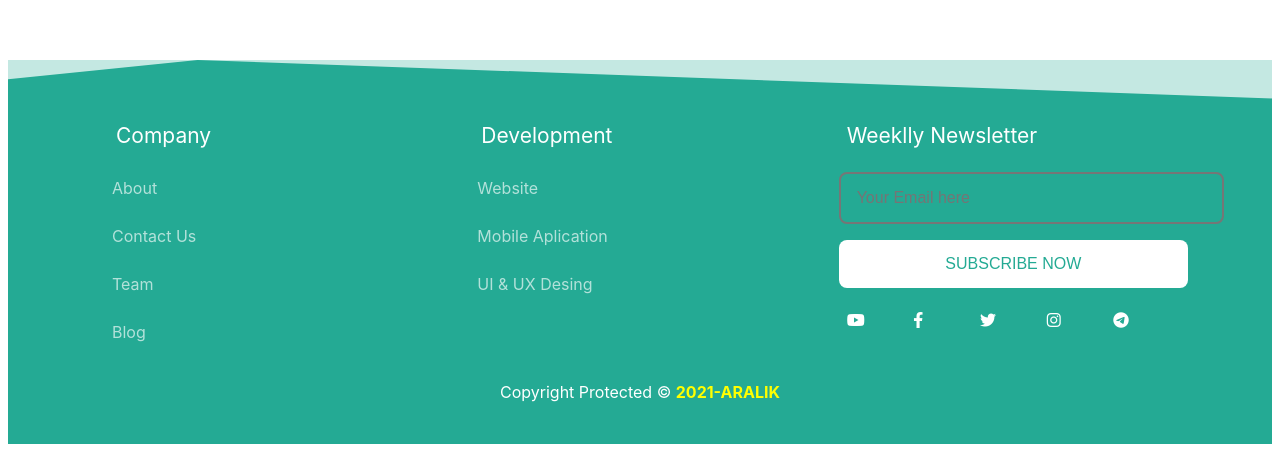
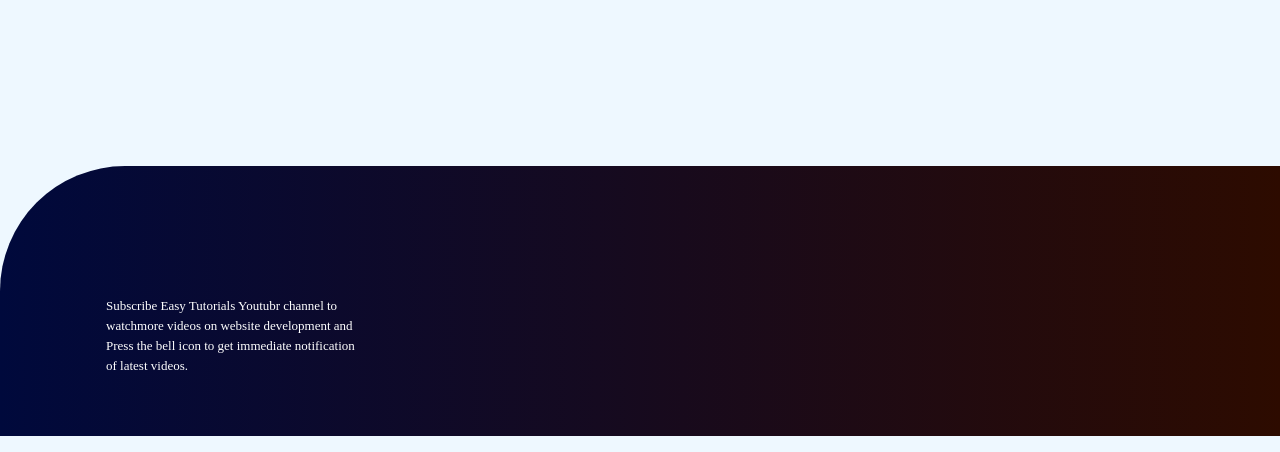
Before and after one commit to zubeydeozturk/Footer, a plain HTML site: page index.html in a window 1280 px wide. Shown: the part 364-816 px from the top of the page. Drawn offline with Linux system fonts and the light colour scheme.

Commit message:
Add files via upload

```diff
--- a/index.html
+++ b/index.html
@@ -4,47 +4,22 @@
     <meta charset="UTF-8">
     <meta http-equiv="X-UA-Compatible" content="IE=edge">
     <meta name="viewport" content="width=device-width, initial-scale=1.0">
-    <link rel="stylesheet" href="https://cdnjs.cloudflare.com/ajax/libs/font-awesome/6.0.0-beta3/css/all.min.css" integrity="sha512-Fo3rlrZj/k7ujTnHg4CGR2D7kSs0v4LLanw2qksYuRlEzO+tcaEPQogQ0KaoGN26/zrn20ImR1DfuLWnOo7aBA==" crossorigin="anonymous" referrerpolicy="no-referrer" />
     <link rel="stylesheet" href="style.css">
-    <title>Responsive Footer</title>
+    <link rel="stylesheet" href="https://cdnjs.cloudflare.com/ajax/libs/font-awesome/5.15.4/css/all.min.css" integrity="sha512-1ycn6IcaQQ40/MKBW2W4Rhis/DbILU74C1vSrLJxCq57o941Ym01SwNsOMqvEBFlcgUa6xLiPY/NS5R+E6ztJQ==" crossorigin="anonymous" referrerpolicy="no-referrer" />
+    <link href="https://fonts.googleapis.com/css2?family=Dosis:wght@300;400;500;600;700&family=Poppins:wght@200;300;400;500;600;700&family=Roboto:wght@100;300;400;500;700&display=swap" rel="stylesheet">
+    <title>Footer Desing</title>
 </head>
 <body>
     <footer>
-        <div class="art">
-            <div class="content">
-                <section>
-                    <header>Company</header>
-                    <a href="#">About</a>
-                    <a href="#">Contact Us</a>
-                    <a href="#">Team</a>
-                    <a href="#">Blog</a>
-                </section>
-                <section>
-                    <header>Development</header>
-                    <a href="#">Website</a>
-                    <a href="#">Mobile Aplication</a>
-                    <a href="#">UI & UX Desing</a>
-                </section>
-                <section>
-                    <header>Weeklly Newsletter</header>
-                    <from class="action">
-                        <input type="email" placeholder="Your Email here" id="">
-                        <input type="submit" value="Subscribe Now">
-                    </from>
-                    <div class="social">
-                        <i class="fab fa-youtube"></i>
-                        <i class="fab fa-facebook-f"></i>
-                        <i class="fab fa-twitter"></i>
-                        <i class="fab fa-instagram"></i>
-                        <i class="fab fa-telegram-plane"></i>
-                    </div>
-                </section>
-
+        <div class="row">
+            <div class="col">
+                <img src="" alt="" class="logo">
+                <p>Subscribe Easy Tutorials Youtubr channel to watchmore videos on website development and Press the bell icon to get immediate notification of latest videos.</p>
             </div>
-            <div class="notice">
-                Copyright Protected &copy;
-                <strong>2021-Aralık</strong>
-            </div>
+            <div class="col"></div>
+            <div class="col"></div>
+            <div class="col"></div>
+            <div class="col"></div>
         </div>
     </footer>
 </body>
--- a/style.css
+++ b/style.css
@@ -1,108 +1,33 @@
+@import url('https://fonts.googleapis.com/css2?family=Dosis:wght@300;400;500;600;700&family=Poppins:wght@200;300;400;500;600;700&family=Roboto:wght@100;300;400;500;700&display=swap');
+*{
+    margin: 0;
+    padding: 0;
+    box-sizing: border-box;
+}
 body{
+    background-color: #eef8ff;
+}
+footer{
+    width: 100%;
+    position: absolute;
+    bottom: 0;
+    background: linear-gradient(to right,#00093c,#2d0b00);
+    color: #fff;
+    padding: 100px 0 30px;
+    border-top-left-radius: 125px;
+    font-size: 13px;
+    line-height: 20px;
+}
+.row{
+    width: 85%;
+    margin: auto;
     display: flex;
-    place-content: end;
-    flex-direction: column;
-    height: 100vh;
-    font-family: -apple-system, BlinkMacSystemFont, 'Segoe UI', Roboto, Oxygen, Ubuntu, Cantarell, 'Open Sans', 'Helvetica Neue', sans-serif;
+    flex-wrap: wrap;
+    align-items: flex-start;
+    justify-content: space-between;
 }
-:root {
-    --bg:#24aa94;
-    --bg-light:#24aa9444;
-    --text:white;
-    --hover:#ffff00;
-    --light:#ffff0031;
-}
-footer {
-    background-color: var(--bg-light);
-    line-height: 24px;
-    color: var(--text);
+.col {
+    flex-basis: 25%;
+    padding: 10px;
 
 }
-footer .art{
-    background-color: var(--bg);
-    padding: 16px;
-    padding-top: 48px;
-    clip-path: polygon(0% 5%,15% 0%,100% 10%, 100% 100%,0% 100%);
-
-}
-footer .content {
-    max-width: 1080px;
-    margin: auto;
-    display: grid;
-    grid-template-columns: repeat(3,1fr);
-    grid-gap:16px;
-
-}
-
-footer header {
-    font-size: 21px;
-    padding: 16px;
-
-}
-footer .content a {
-    display: block;
-    padding: 12px;
-    color: var(--text);
-    opacity: .65;
-    text-decoration: none;
-}
-footer .content a:hover{
-    opacity: 1;
-    color: var(--hover);
-    font-size: 18px;
-}
-footer input{
-    border-style: solid;
-    line-height: 24px;
-    padding: 12px 16px;
-    font-size: 1rem;
-    width: 100%;
-    margin: 8px;
-    border-radius: 8px;
-    border-width: 2px;
-}
-footer input[type='email']{
-    background-color: transparent;
-    color: var(--text);
-}
-footer input[type='email']:hover,
-footer input[type='email']:focus {
-    border-color: var(--hover);
-    color: var(--hover);
-}
-footer input[type='submit']{
-    background-color: var(--text);
-    color: var(--bg);
-    text-transform: uppercase;
-    border: none;
-}
-footer input[type='submit']:hover{
-    background-color: var(--hover);
-}
-footer .social {
-    margin: 16px;
-    display: grid;
-    grid-template-columns: repeat(5,1fr);
-    grid-gap: 16px;
-}
-fooetr .social i {
-    font-size: 32px;
-    padding: 12px;
-    text-align: center;
-    border: 1px solid var(--light);
-    width: 100%;
-
-}
-footer .social i:hover{
-    color: var(--hover);
-    border-color:var(--hover);
-    box-shadow: 0px 0px 16px inset var(--light);
-}
-footer .notice {
-    text-align: center;
-    padding: 24px;
-}
-footer .notice strong{
-    color: var(--hover);
-    text-transform: uppercase;
-}
```
